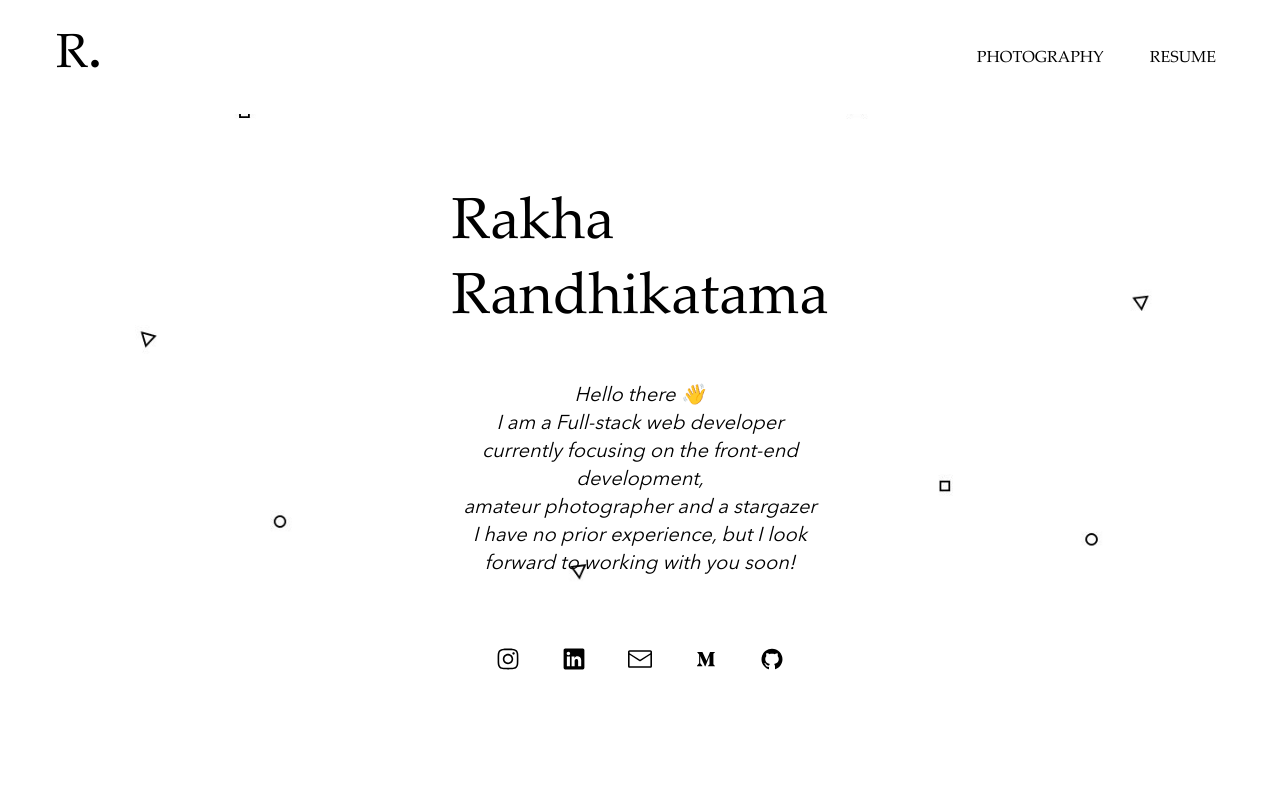
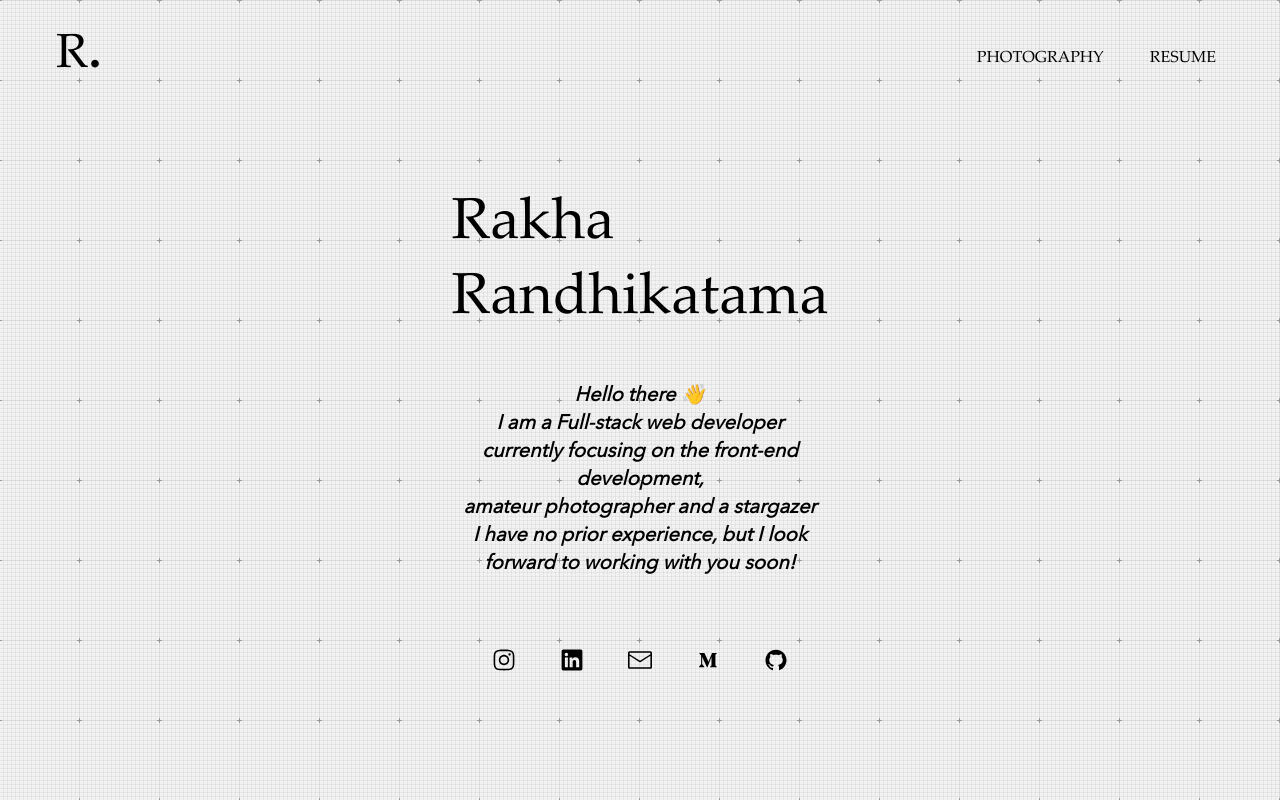
Before and after one commit to rakharan/Personal-Site, a Next.js app: page / in a window 1280 px wide. Shown: the top 800 px of the page. Built offline with nearby package versions, Linux system fonts and the light colour scheme.

Commit message:
changing body background

```diff
--- a/src/pages/index.tsx
+++ b/src/pages/index.tsx
@@ -26,7 +26,7 @@ const Home = () => {
                 </h1>
               </div>
               <div className='short-brief w-[338px] md:w-[400px] flex justify-center mt-11 mb-[66px] px-4'>
-                <p className={`${myFont.className} text-[13px] leading-[26px] text-center italic md:text-xl`}>
+                <p className={`${myFont.className} text-[13px] leading-[26px] text-center italic md:text-xl font-black`}>
                   Hello there 👋 <br />
                   I am a Full-stack web developer <br />
                   currently focusing on the front-end development, <br />
@@ -36,27 +36,27 @@ const Home = () => {
               </div>
               <div className='social-media flex gap-x-9'>
                 <div>
-                  <Link href="https://www.instagram.com/rakharan/" target="_blank" className=' hover:bg-blue-300 rounded-full flex justify-center items-center p-[3px] transition-all duration-200'>
+                  <Link href="https://www.instagram.com/rakharan/" target="_blank" className=' hover:bg-blue-300 rounded-full flex justify-center items-center p-1 transition-all duration-200'>
                     <RxInstagramLogo size={`1.5em`} />
                   </Link>
                 </div>
                 <div>
-                  <Link href="https://www.linkedin.com/in/rakha-randhikatama/" target="_blank" className=' hover:bg-blue-300 rounded-full flex justify-center items-center p-[3px] transition-all duration-200'>
+                  <Link href="https://www.linkedin.com/in/rakha-randhikatama/" target="_blank" className=' hover:bg-blue-300 rounded-full flex justify-center items-center p-1 transition-all duration-200'>
                     <RxLinkedinLogo size={`1.5em`} />
                   </Link>
                 </div>
                 <div>
-                  <Link href="mailto:randhikatamar@gmail.com" target="_blank" className=' hover:bg-blue-300 rounded-full flex justify-center items-center p-[3px] transition-all duration-200'>
+                  <Link href="mailto:randhikatamar@gmail.com" target="_blank" className=' hover:bg-blue-300 rounded-full flex justify-center items-center p-1 transition-all duration-200'>
                     <RxEnvelopeClosed size={`1.5em`} />
                   </Link>
                 </div>
                 <div>
-                  <Link href="https://medium.com/@randhikatamar" target="_blank" className=' hover:bg-blue-300 rounded-full flex justify-center items-center p-[3px] transition-all duration-200'>
+                  <Link href="https://medium.com/@randhikatamar" target="_blank" className=' hover:bg-blue-300 rounded-full flex justify-center items-center p-1 transition-all duration-200'>
                     <AiOutlineMedium size={`1.5em`} />
                   </Link>
                 </div>
                 <div>
-                  <Link href="https://github.com/rakharan" target="_blank" className=' hover:bg-blue-300 rounded-full flex justify-center items-center p-[3px] transition-all duration-200'>
+                  <Link href="https://github.com/rakharan" target="_blank" className=' hover:bg-blue-300 rounded-full flex justify-center items-center p-1 transition-all duration-200'>
                     <AiOutlineGithub size={`1.5em`} />
                   </Link>
                 </div>
--- a/src/styles/globals.css
+++ b/src/styles/globals.css
@@ -9,15 +9,24 @@
     user-select: none;
 }
 
-.introduction {
-    background-image: url('/bg/bg.jpeg');
-    background-repeat: no-repeat;
-    /* Set a specific height */
-    min-height: 500px;
-
-    /* Create the parallax scrolling effect */
-    background-attachment: fixed;
-    background-position: center;
-    background-repeat: no-repeat;
-    background-size: cover;
+body {
+    background:
+        linear-gradient(-90deg, rgba(0, 0, 0, .05) 1px, transparent 1px),
+        linear-gradient(rgba(0, 0, 0, .05) 1px, transparent 1px),
+        linear-gradient(-90deg, rgba(0, 0, 0, .04) 1px, transparent 1px),
+        linear-gradient(rgba(0, 0, 0, .04) 1px, transparent 1px),
+        linear-gradient(transparent 3px, #f2f2f2 3px, #f2f2f2 78px, transparent 78px),
+        linear-gradient(-90deg, #aaa 1px, transparent 1px),
+        linear-gradient(-90deg, transparent 3px, #f2f2f2 3px, #f2f2f2 78px, transparent 78px),
+        linear-gradient(#aaa 1px, transparent 1px),
+        #f2f2f2;
+    background-size:
+        4px 4px,
+        4px 4px,
+        80px 80px,
+        80px 80px,
+        80px 80px,
+        80px 80px,
+        80px 80px,
+        80px 80px;
 }
```
